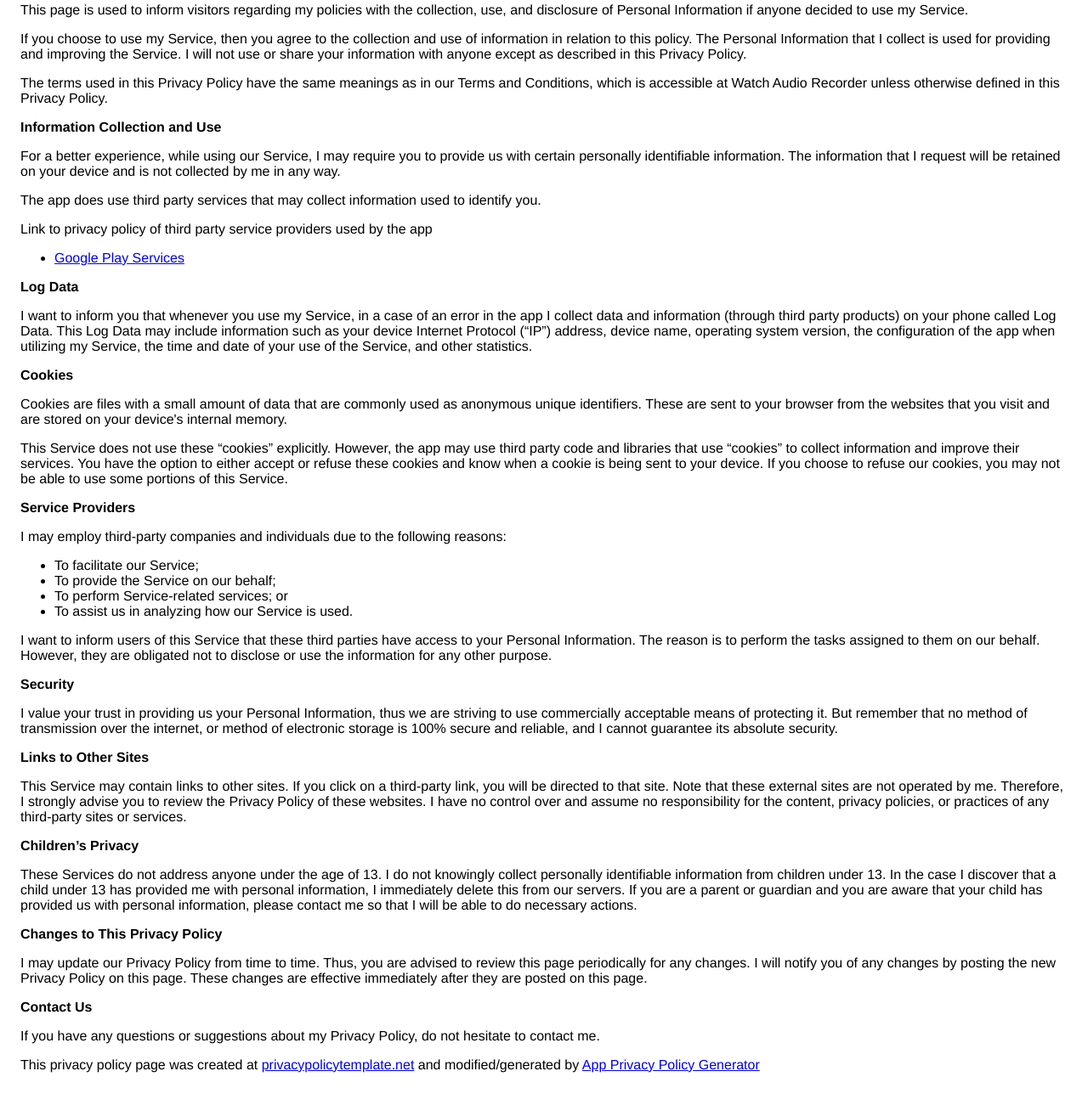
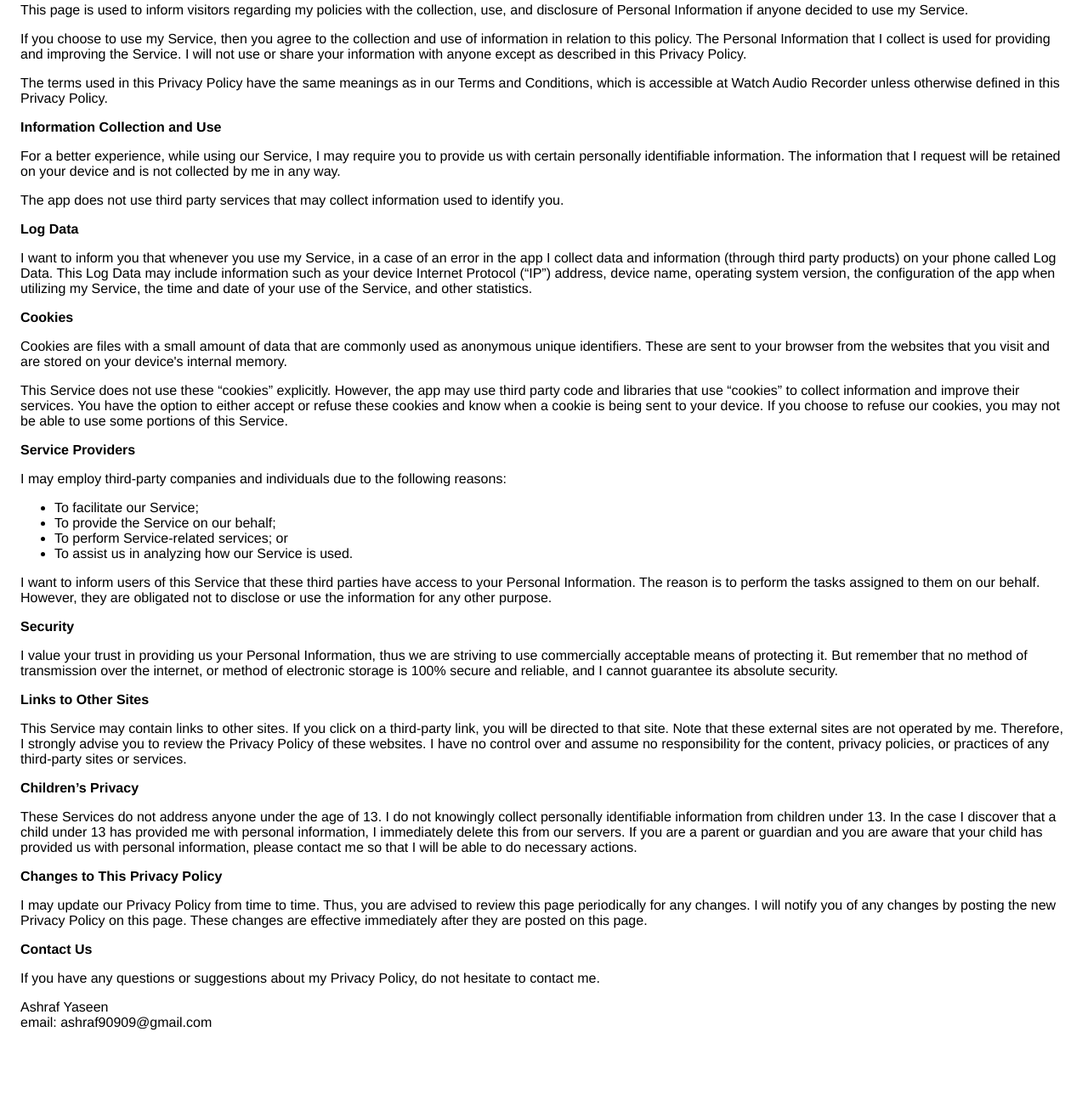
Before and after one commit to Ashraf90909/AudioRecorder, a plain HTML site: page index.html in a window 1280 px wide. Shown: the part 123-1424 px from the top of the page at 85% size. After the commit the page ends 1376 px from the top, so only its background shows below. Drawn offline with Linux system fonts and the light colour scheme.

Commit message:
Update index.html

```diff
--- a/index.html
+++ b/index.html
@@ -19,7 +19,7 @@
                     accessible at Watch Audio Recorder unless otherwise defined in this Privacy Policy.
                   </p> <p><strong>Information Collection and Use</strong></p> <p>For a better experience, while using our Service, I may require you to provide us with certain
                     personally identifiable information. The information that I request will be retained on your device and is not collected by me in any way.
-                  </p> <p>The app does use third party services that may collect information used to identify you.</p> <div><p>Link to privacy policy of third party service providers used by the app</p> <ul><li><a href="https://www.google.com/policies/privacy/" target="_blank">Google Play Services</a></li><!----><!----><!----><!----><!----><!----><!----></ul></div> <p><strong>Log Data</strong></p> <p> I want to inform you that whenever you use my Service, in a case of
+                  </p> <p>The app does not use third party services that may collect information used to identify you.</p>  <p><strong>Log Data</strong></p> <p> I want to inform you that whenever you use my Service, in a case of
                     an error in the app I collect data and information (through third party products) on your phone
                     called Log Data. This Log Data may include information such as your device Internet Protocol (“IP”) address,
                     device name, operating system version, the configuration of the app when utilizing my Service,
@@ -54,8 +54,10 @@
                     this page.
                   </p> <p><strong>Contact Us</strong></p> <p>If you have any questions or suggestions about my Privacy Policy, do not hesitate to contact
                     me.
-                  </p> <p>This privacy policy page was created at <a href="https://privacypolicytemplate.net" target="_blank">privacypolicytemplate.net</a>
-                    and modified/generated by <a href="https://app-privacy-policy-generator.firebaseapp.com/" target="_blank">App
-                      Privacy Policy Generator</a></p>
+        <p>
+        Ashraf Yaseen </br>
+        email: ashraf90909@gmail.com
+        </p>
+                  </p>
     </body>
     </html>
```
